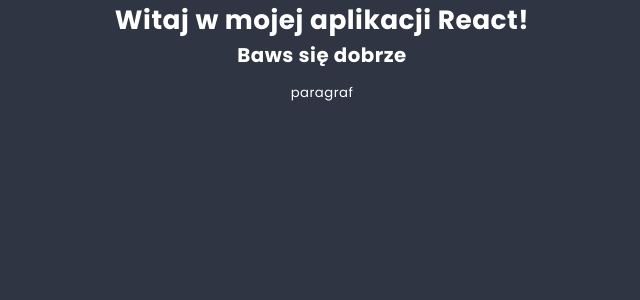
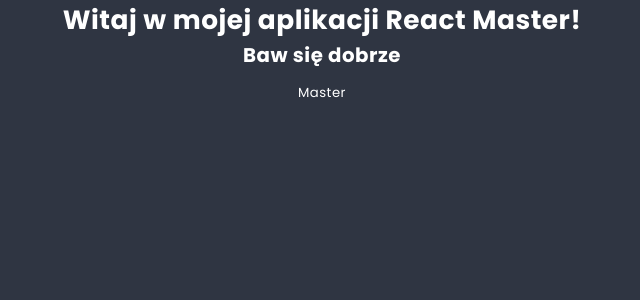
Before and after one commit to BasKo098/git-learning-branch, a React app: page / in a window 1280 px wide. Shown: the top 300 px of the page, without its empty margins (318-958 px from the left). Built offline with nearby package versions, Linux system fonts and the light colour scheme.

Commit message:
Update App.js

```diff
--- a/public/index.html
+++ b/public/index.html
@@ -7,6 +7,5 @@
 </head>
 <body class="global">
   <div id="root"></div>
-  <p>paragraf</p>
 </body>
 </html>
--- a/src/App.js
+++ b/src/App.js
@@ -5,8 +5,9 @@
 const App = () => {
   return (
     <div>
-      <h1>Witaj w mojej aplikacji React!</h1>
-      <h2> Baws się dobrze</h2>
+      <h1>Witaj w mojej aplikacji React Master!</h1>
+      <h2> Baw się dobrze</h2>
+      <p>Master</p>
     </div>
   );
 };
```
